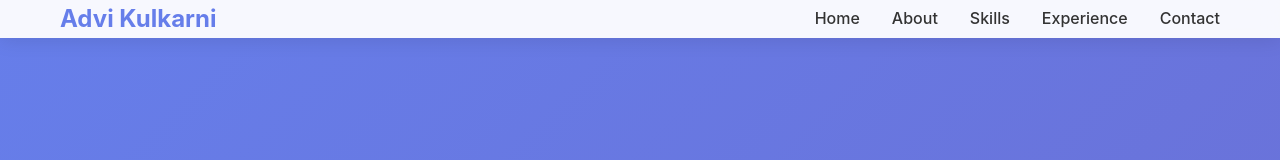
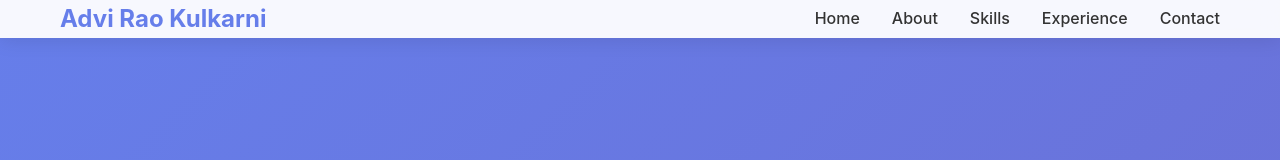
Before and after one commit to Advirao/advi-portfolio, a plain HTML site: page index.html in a window 1280 px wide. Shown: the top 160 px of the page. Drawn offline with Linux system fonts and the light colour scheme.

Commit message:
Update index.html
Updated logo

```diff
--- a/index.html
+++ b/index.html
@@ -443,7 +443,7 @@
     <!-- Header -->
     <header>
         <nav class="container">
-            <div class="logo">Advi Kulkarni</div>
+            <div class="logo">Advi Rao Kulkarni</div>
             <ul class="nav-links">
                 <li><a href="#home">Home</a></li>
                 <li><a href="#about">About</a></li>
```
